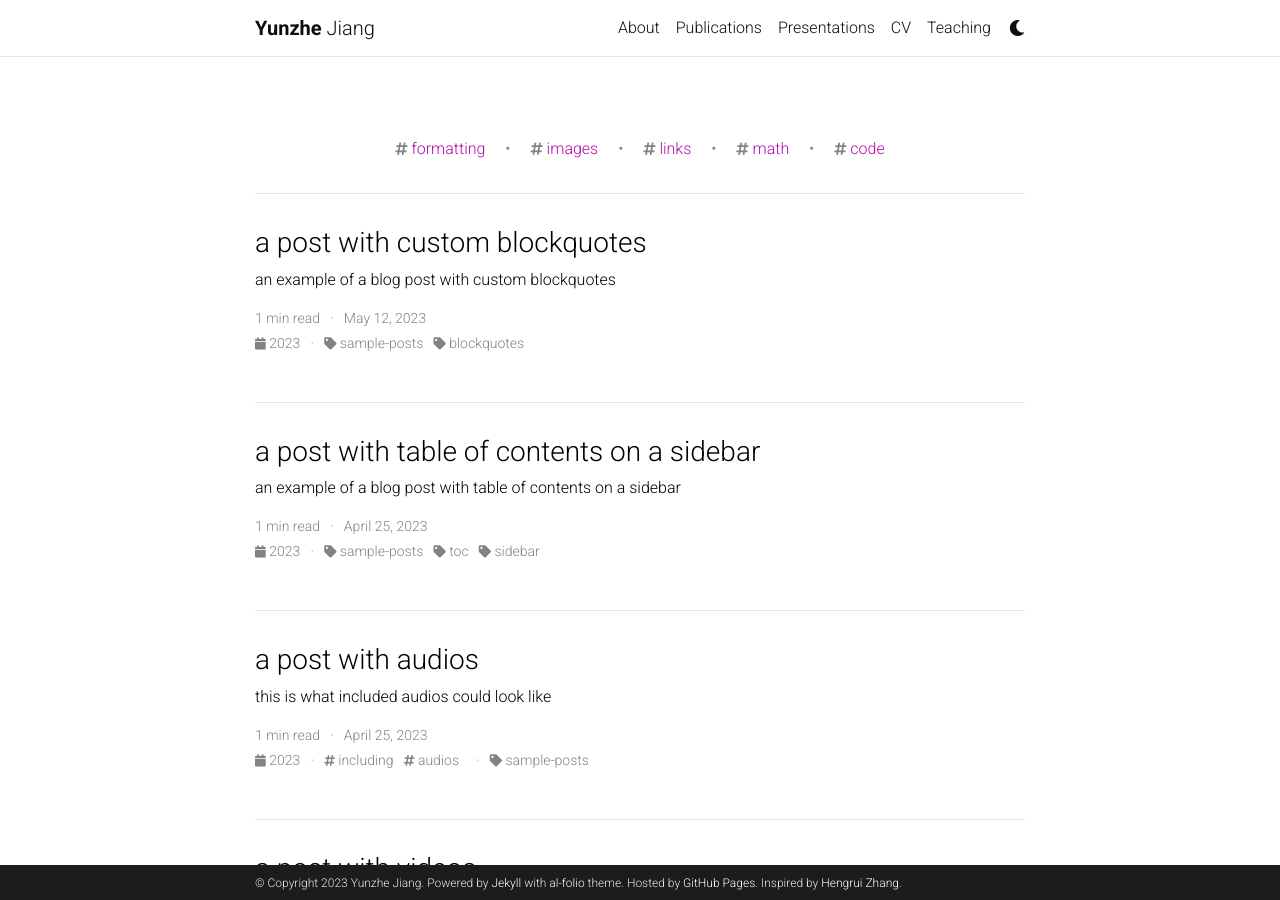
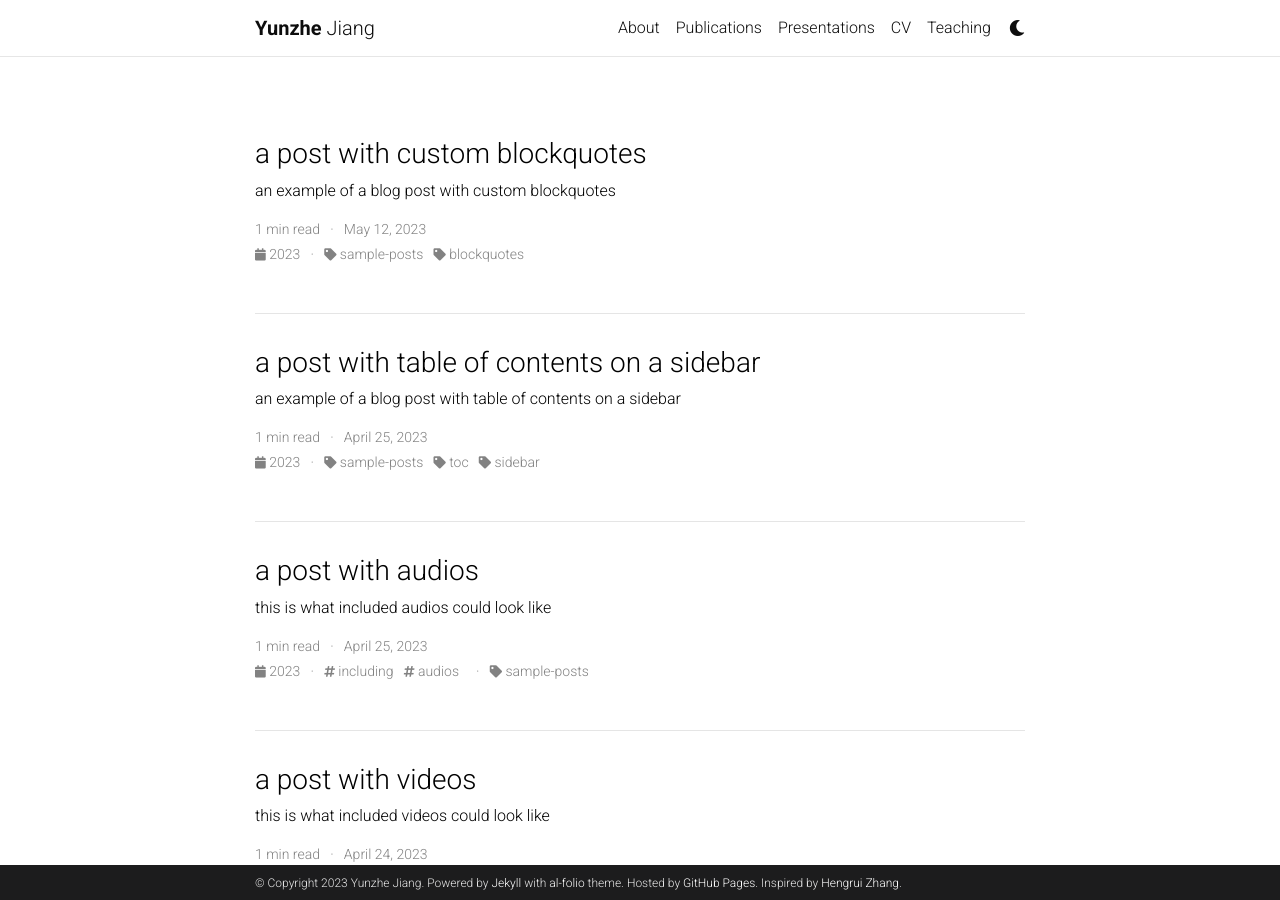
Before and after one commit to yzJiang9/yzJiang9.github.io, a Jekyll site: the page built from blog/index.html, in a window 1280 px wide and 900 px high. Built offline with Jekyll 4.4.1, drawn with Linux system fonts in a browser that asks for light colours; the list of posts is cut into pages by our own code; comment, search, counter and statistics services are not loaded; a style sheet for code colours, icons or effects is not loaded; some of the changed lines change nothing that is shown.

Commit message:
Update _config.yml

```diff
--- a/_config.yml
+++ b/_config.yml
@@ -240,18 +240,18 @@
 # Jekyll Archives
 # -----------------------------------------------------------------------------
 
-jekyll-archives:
-  enabled: [year, tags, categories] # enables year, tag and category archives (remove if you need to disable one of them).
-  layouts:
-    year: archive-year
-    tag: archive-tag
-    category: archive-category
-  permalinks:
-    year: '/blog/:year/'
-    tag: '/blog/tag/:name/'
-    category: '/blog/category/:name/'
+#jekyll-archives:
+#  enabled: [year, tags, categories] # enables year, tag and category archives (remove if you need to disable one of them).
+#  layouts:
+#    year: archive-year
+#    tag: archive-tag
+#    category: archive-category
+#  permalinks:
+#    year: '/blog/:year/'
+#    tag: '/blog/tag/:name/'
+#   category: '/blog/category/:name/'
 
-display_tags: ['formatting', 'images', 'links', 'math', 'code'] # these tags will be displayed on the front page of your blog
+#display_tags: ['formatting', 'images', 'links', 'math', 'code'] # these tags will be displayed on the front page of your blog
 
 # -----------------------------------------------------------------------------
 # Jekyll Scholar
```
